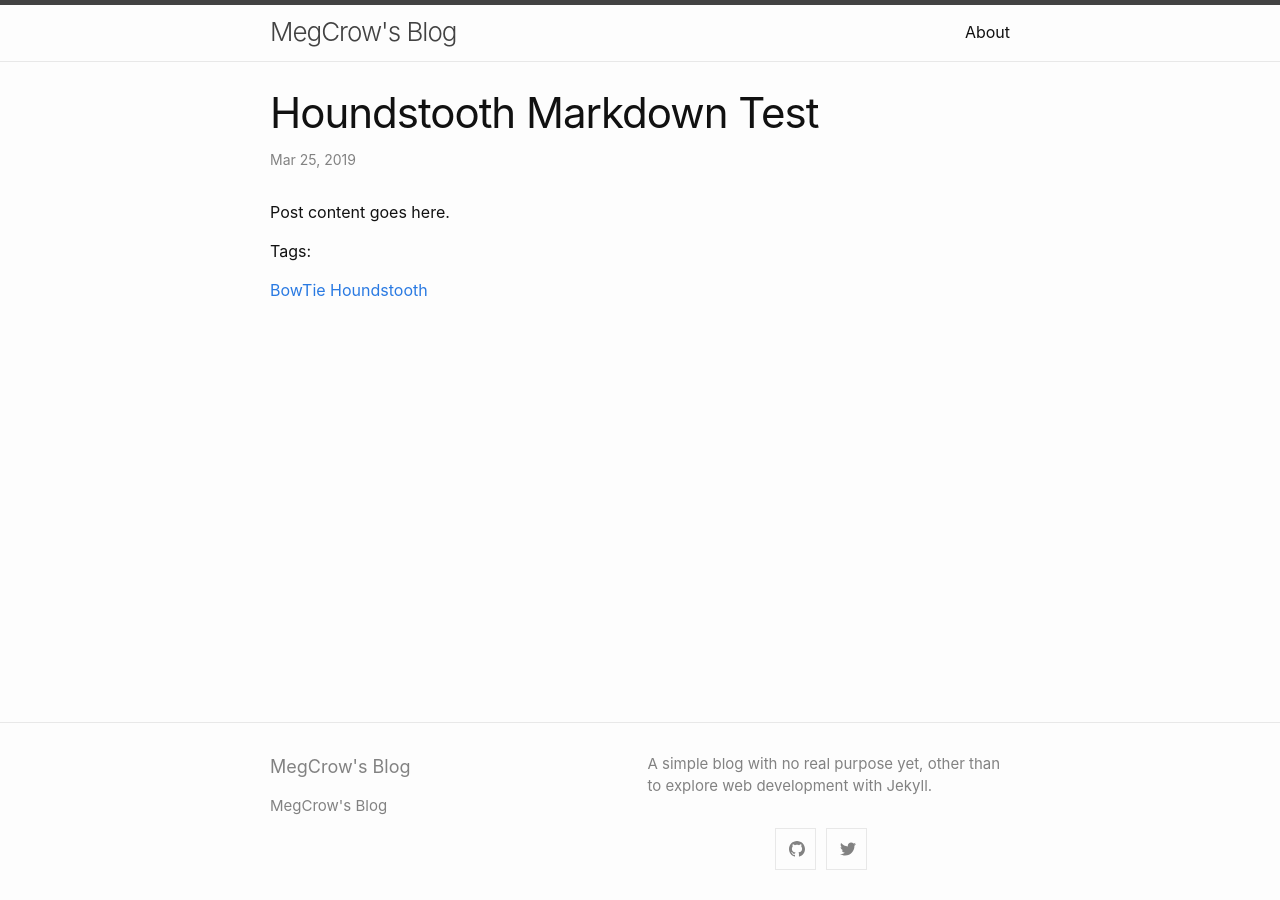
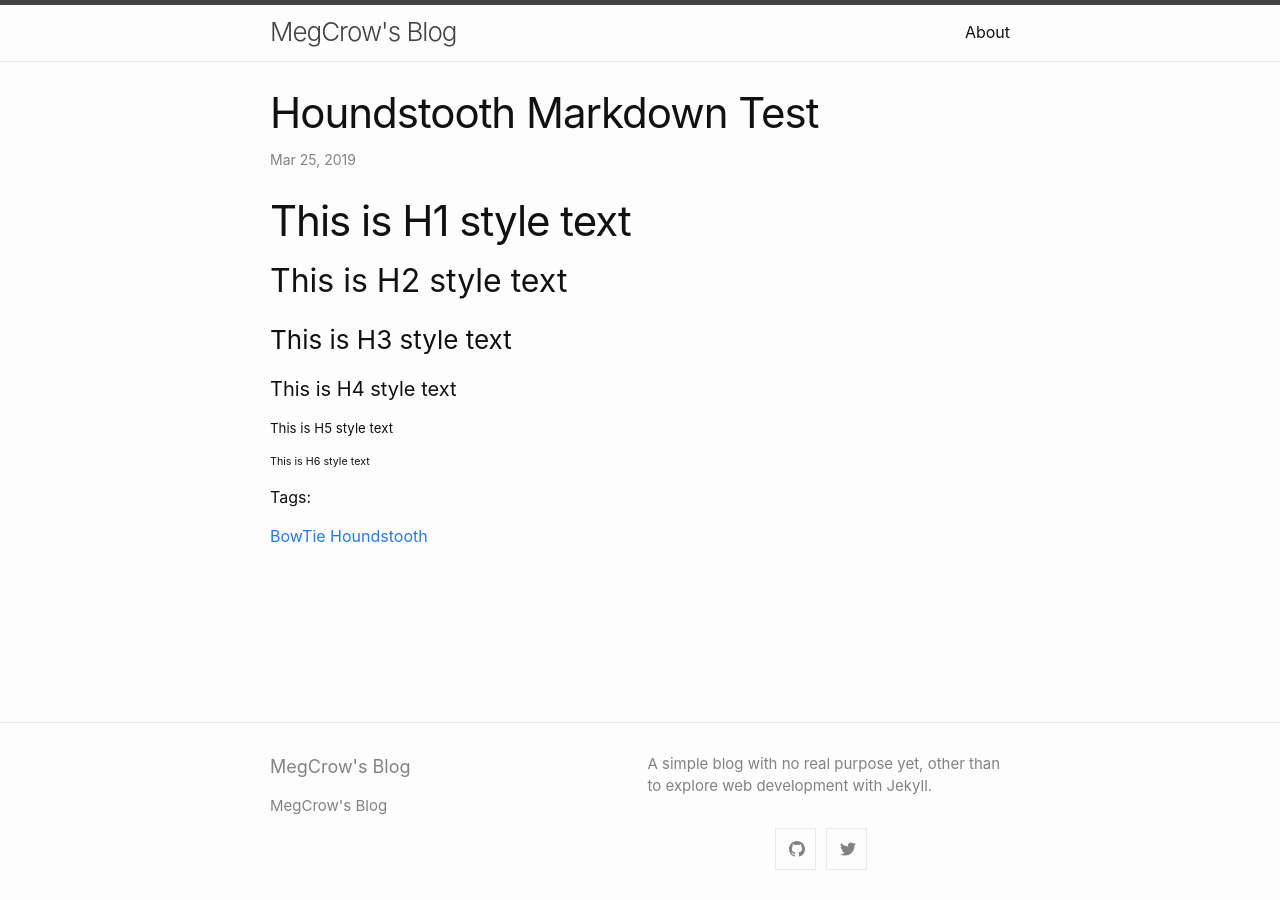
Before and after one commit to megcrow/megcrow-blog, a Jekyll site: the page built from _posts/2019-03-25-houndstooth-markdown-test.md, in a window 1280 px wide. Built offline with Jekyll 4.4.1, drawn with Linux system fonts in a browser that asks for light colours.

Commit message:
Add header formatting test houndstooth markdown test post

```diff
--- a/_posts/2019-03-25-houndstooth-markdown-test.md
+++ b/_posts/2019-03-25-houndstooth-markdown-test.md
@@ -29,5 +29,9 @@ social:
 
 ---
 
-
-Post content goes here.
+# This is H1 style text
+## This is H2 style text
+### This is H3 style text
+#### This is H4 style text
+##### This is H5 style text
+###### This is H6 style text
```
